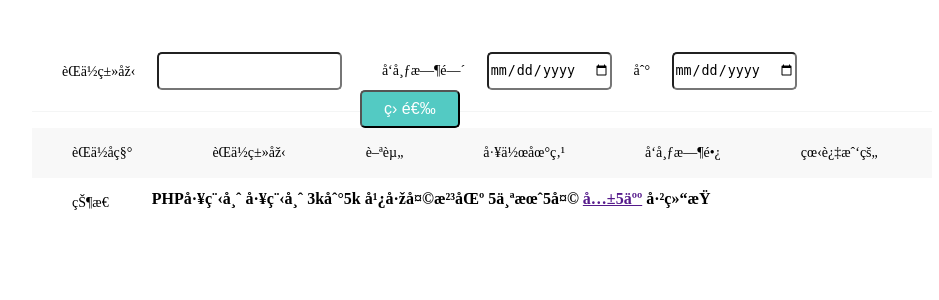
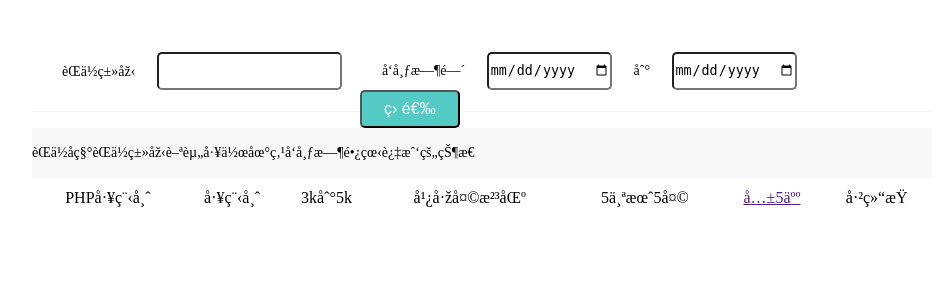
Before and after one commit to minghuaPu/aoshi, a PHP site: page /DbName/Application/Enterprise/View/Index/job_list.html in a window 1280 px wide. Shown: the top 300 px of the page, without its empty margins (158-1097 px from the left). Run offline with PHP 8.4, Linux system fonts and the light colour scheme; lists and menus that the app fills with data are empty.

Commit message:
修改了一些路径问题以及一些样式优化

```diff
--- a/Application/Enterprise/View/Index/add_job.html
+++ b/Application/Enterprise/View/Index/add_job.html
@@ -1,5 +1,5 @@
 <include file="Public:header" />
-<link rel="stylesheet" href="__PUBLIC__/public/css/add.css">
+<link rel="stylesheet" href="__PUBLIC__/css/enterprise/add.css">
 
     <div class="container">
         <div class="content">
--- a/Application/Enterprise/View/Index/job_list.html
+++ b/Application/Enterprise/View/Index/job_list.html
@@ -1,5 +1,5 @@
 <include file="Public:header" />
-    <link rel="stylesheet" href="../public/css/job.css">
+    <link rel="stylesheet" href="__PUBLIC__/css/enterprise/job.css">
 
     <div class="container">
         <div class="content">
@@ -18,26 +18,24 @@
                     <input type="button" value="筛 选" class="btn">
                 </div>
             </form>
-            <div class="tit_box">
-                <ul>
-                    <li>职位名称</li>
-                    <li>职位类型</li>
-                    <li>薪资</li>
-                    <li>工作地点</li>
-                    <li>发布时长</li>
-                    <li>看过我的</li>
-                    <li>状态</li>
-                </ul>
+            <div class="tit_box row">
+                <div class="col-md-2">职位名称</div>
+                <div class="col-md-2">职位类型</div>
+                <div class="col-md-1">薪资</div>
+                <div class="col-md-2">工作地点</div>
+                <div class="col-md-2">发布时长</div>
+                <div class="col-md-2">看过我的</div>
+                <div class="col-md-1">状态</div>
             </div>
-            <table class="table">
+            <table class="table row">
                 <tr>
-                    <th>PHP工程师</th>
-                    <th>工程师</th>
-                    <th>3k到5k</th>
-                    <th>广州天河区</th>
-                    <th>5个月5天</th>
-                    <th><a href="">共5人</a></th>
-                    <th>已结束</th>
+                    <th class="col-md-2">PHP工程师</th>
+                    <th class="col-md-2">工程师</th>
+                    <th class="col-md-1">3k到5k</th>
+                    <th class="col-md-2">广州天河区</th>
+                    <th class="col-md-2">5个月5天</th>
+                    <th class="col-md-2"><a href="">共5人</a></th>
+                    <th class="col-md-1">已结束</th>
                 </tr>
             </table>
         </div>
--- a/Application/Enterprise/View/Public/footer.html
+++ b/Application/Enterprise/View/Public/footer.html
@@ -1,4 +1,4 @@
 </body>
 </html>
 <script type="text/javascript" src="__PUBLIC__/js/jquery.1.11.1.min.js"></script>
-<script src="__PUBLIC__/js/index.js?3"></script>
+<script src="__PUBLIC__/js/enterprise/index.js"></script>
--- a/Public/css/job.css
+++ b/Public/css/enterprise/job.css
@@ -1,6 +1,5 @@
 .content {
   width: 900px;
-  height: 169px;
   margin: 30px auto;
   background-color: #ffffff;
   padding-top: 20px;
@@ -39,24 +38,26 @@
 .content .tit_box {
   background-color: #f8f8f8;
   height: 50px;
+  width: 100%;
+  margin: 0;
+  padding: 0;
 }
-.content .tit_box ul {
-  height: 50px;
-  width: 100%;
-  padding: 0;
-  margin: 0;
-}
-.content .tit_box ul li {
+.content .tit_box div {
   float: left;
   list-style: none;
   line-height: 50px;
   font-size: 14px;
-  padding: 0 40px;
+  text-align: center;
 }
-.content .table {
+.content .row {
+  width: 100%;
+  margin: 0;
+  padding: 0;
+}
+.content .table th {
+  padding: 0;
   height: 35px;
   line-height: 35px;
+  text-align: center;
+  font-weight: normal;
 }
-.content .table th {
-  text-align: center;
-}
--- a/Public/css/job.less
+++ b/Public/css/enterprise/job.less
@@ -1,6 +1,5 @@
 .content{
     width: 900px;
-    height: 169px;
     margin: 30px auto;
     background-color: #ffffff;
     padding-top: 20px;
@@ -41,25 +40,29 @@
     .tit_box{
         background-color: #f8f8f8;
         height: 50px;
-        ul{
-            height: 50px;
-            width: 100%;
-            padding: 0;
-            margin: 0;
-            li{
-                float: left;
-                list-style: none;
-                line-height: 50px;
-                font-size: 14px;
-                padding: 0 40px;
-            }
-        }
-    }
-    .table{
-        height: 35px;
-        line-height: 35px;
-        th{
+        width: 100%;
+        margin: 0;
+        padding: 0;
+        div{
+            float: left;
+            list-style: none;
+            line-height: 50px;
+            font-size: 14px;
             text-align: center;
         }
     }
+    .row{
+        width: 100%;
+        margin: 0;
+        padding: 0;
+    }
+    .table{
+        th{
+            padding: 0;
+            height: 35px;
+            line-height: 35px;
+            text-align: center;
+            font-weight: normal;
+        }
+    }
 }
--- a/Public/js/index.js
+++ b/Public/js/enterprise/index.js
@@ -82,7 +82,7 @@
 })
 $(".me").on("mouseout",function () {
     $(".me").css({
-        backgroundPosition: "38px -0px"
+        backgroundPosition: "38px 0px"
     })
 })
 $(".me").on("click",function () {
```
Also changed, not shown: Application/Enterprise/View/Index/login.html (deleted, +0 -46 lines), Application/Enterprise/View/Index/register.html (deleted, +0 -45 lines), Application/Enterprise/View/Public/header.html (+5 -6 lines), Public/css/enterprise/index.css (renamed from Public/css/index.css, +33 -3 lines), Public/css/enterprise/index.less (renamed from Public/css/index.less, +33 -3 lines), Public/css/enterprise/add.css (renamed from Public/css/add.css), Public/css/enterprise/add.less (renamed from Public/css/add.less), Public/css/enterprise/login.css (renamed from Public/css/login.css), Public/css/enterprise/login.less (renamed from Public/css/login.less), Public/css/enterprise/register.css (renamed from Public/css/register.css), Public/css/enterprise/register.less (renamed from Public/css/register.less), Public/js/enterprise/login.js (renamed from Public/js/login.js).
